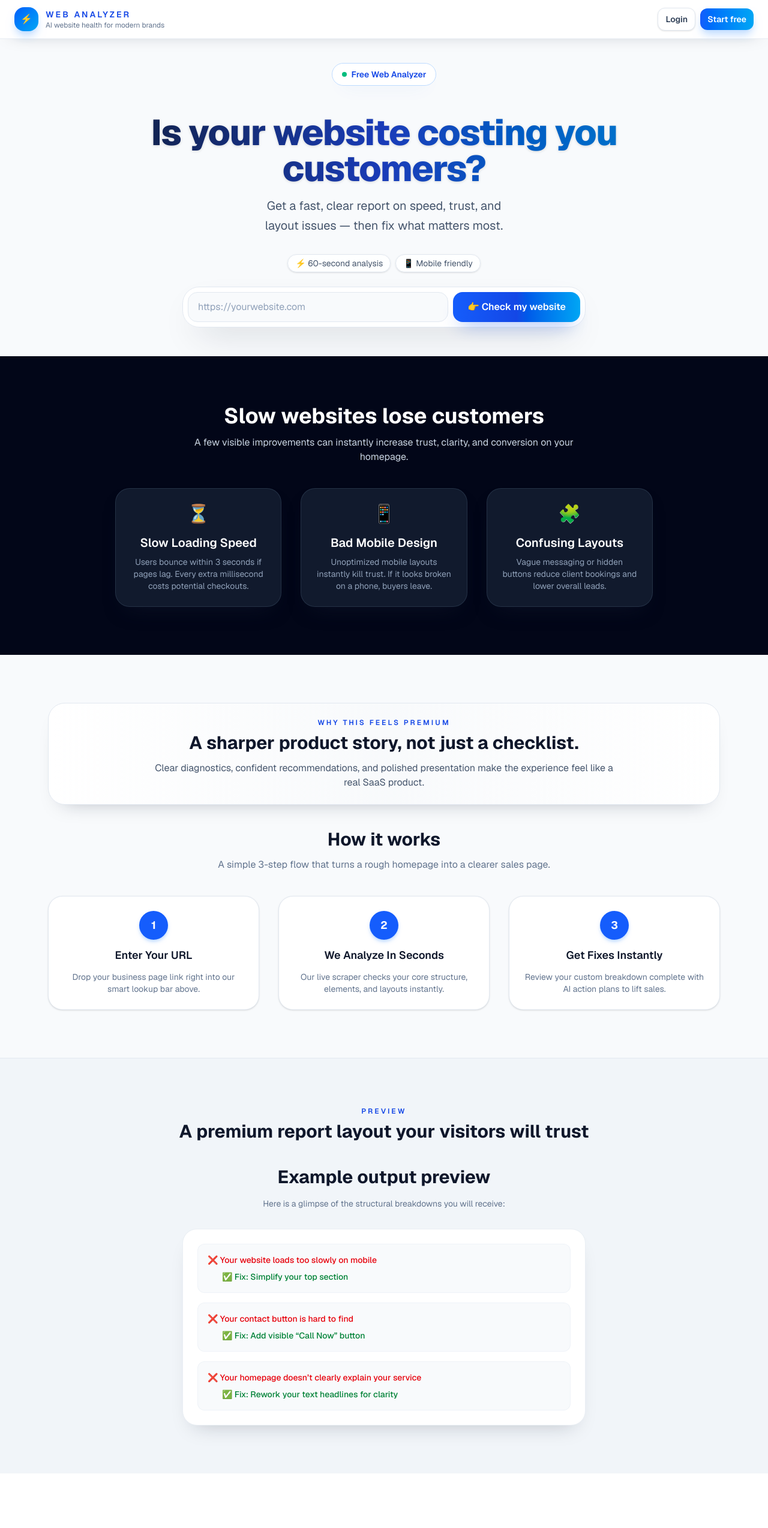
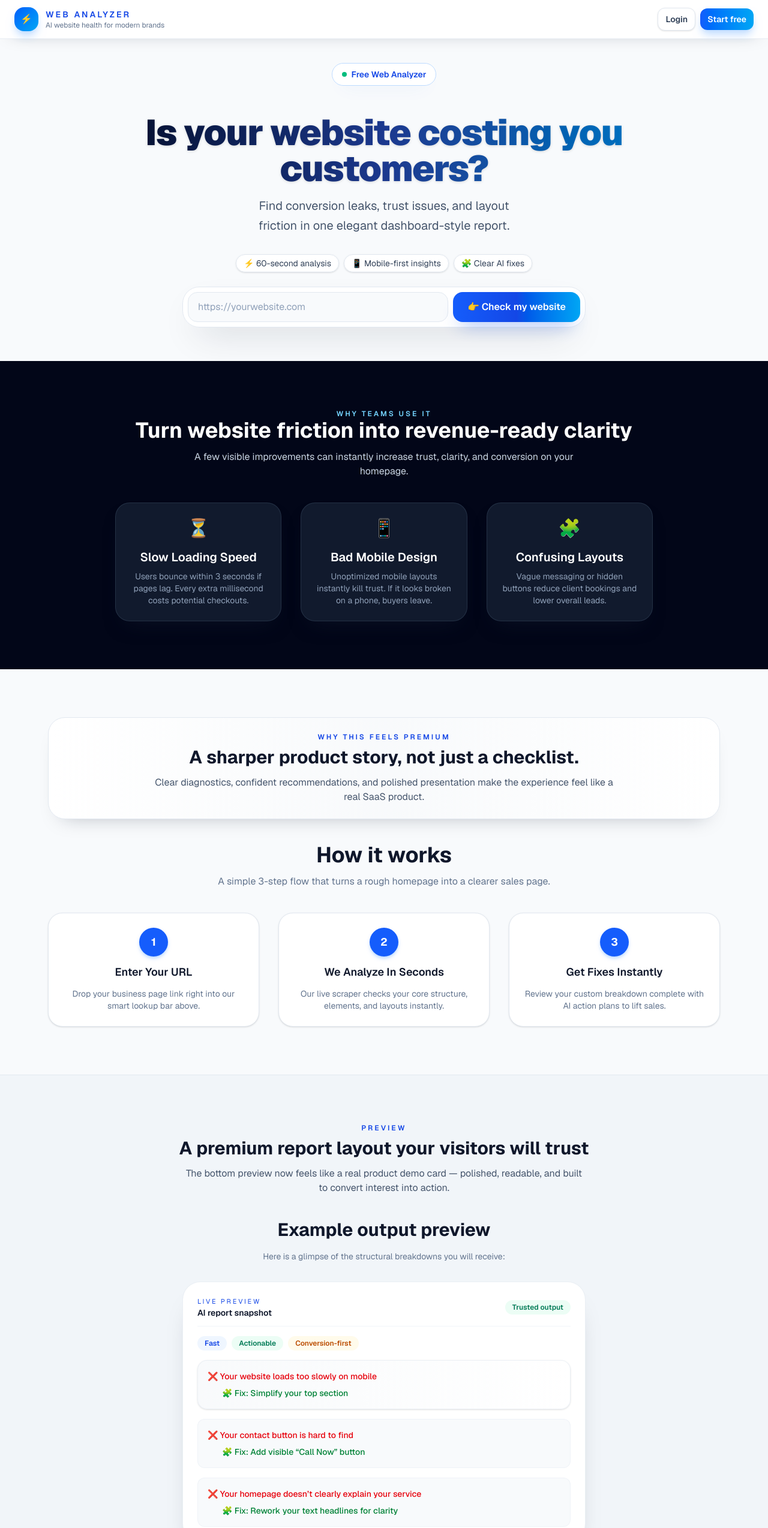
Before and after one commit to gabrieldragoscalin-hash/web_analyzer, a Next.js app in the folder frontend/: page / in a window 1280 px wide. Shown: the top 2548 px of the page at 60% size. Before the commit the page ends 2457 px from the top, so only its background shows below. Built offline with nearby package versions, Linux system fonts and the light colour scheme.

Commit message:
Refine SaaS landing page visuals

```diff
--- a/frontend/src/components/AnalysisHero.tsx
+++ b/frontend/src/components/AnalysisHero.tsx
@@ -16,21 +16,23 @@ export default function AnalysisHero({
     onAnalyze,
 }: AnalysisHeroProps) {
     return (
-        <header className="pt-10 pb-12 px-4 max-w-6xl mx-auto text-center">
+        <header className="relative pt-10 pb-14 px-4 max-w-6xl mx-auto text-center overflow-hidden">
+            <div className="absolute inset-x-0 top-0 -z-10 mx-auto h-40 w-72 rounded-full bg-gradient-to-r from-blue-100/80 via-sky-100/70 to-cyan-100/70 blur-3xl" />
             <div className="mx-auto mb-6 inline-flex items-center gap-2 rounded-full border border-blue-200 bg-white/90 px-4 py-2 text-sm font-semibold text-blue-700 shadow-[0_12px_30px_-18px_rgba(37,99,235,0.45)] backdrop-blur">
                 <span className="h-2 w-2 rounded-full bg-emerald-500" />
                 Free Web Analyzer
             </div>
-            <h1 className="text-4xl md:text-6xl font-extrabold tracking-tight mt-6 mb-4 bg-gradient-to-r from-slate-900 via-blue-800 to-sky-600 bg-clip-text text-transparent drop-shadow-sm">
+            <h1 className="text-4xl md:text-6xl font-black tracking-tight mt-6 mb-4 bg-gradient-to-r from-slate-950 via-blue-900 to-sky-600 bg-clip-text text-transparent drop-shadow-sm">
                 Is your website costing you customers?
             </h1>
             <p className="text-lg md:text-xl text-slate-600 mb-8 max-w-2xl mx-auto leading-relaxed text-balance">
-                Get a fast, clear report on speed, trust, and layout issues — then fix what matters most.
+                Find conversion leaks, trust issues, and layout friction in one elegant dashboard-style report.
             </p>
 
             <div className="mb-6 flex flex-wrap items-center justify-center gap-2 text-sm text-slate-600">
-                <span className="rounded-full bg-white/90 px-3 py-1 shadow-sm border border-slate-200">⚡ 60-second analysis</span>
-                <span className="rounded-full bg-white/90 px-3 py-1 shadow-sm border border-slate-200">📱 Mobile friendly</span>
+                <span className="rounded-full bg-white/95 px-3 py-1 shadow-sm border border-slate-200 text-slate-700">⚡ 60-second analysis</span>
+                <span className="rounded-full bg-white/95 px-3 py-1 shadow-sm border border-slate-200 text-slate-700">📱 Mobile-first insights</span>
+                <span className="rounded-full bg-white/95 px-3 py-1 shadow-sm border border-slate-200 text-slate-700">🧩 Clear AI fixes</span>
             </div>
 
             <form
--- a/frontend/src/components/InfoSections.tsx
+++ b/frontend/src/components/InfoSections.tsx
@@ -2,8 +2,10 @@ export default function InfoSections() {
     return (
         <>
             <section className="bg-slate-950 text-white py-20 px-4 relative overflow-hidden">
+                <div className="absolute inset-0 -z-10 opacity-40" style={{backgroundImage: 'radial-gradient(circle at top, rgba(56,189,248,0.12), transparent 30%), radial-gradient(circle at right, rgba(129,140,248,0.12), transparent 25%)'}} />
                 <div className="max-w-4xl mx-auto text-center">
-                    <h2 className="text-3xl md:text-4xl font-bold mb-3">Slow websites lose customers</h2>
+                    <p className="text-xs font-semibold uppercase tracking-[0.25em] text-sky-300">Why teams use it</p>
+                    <h2 className="text-3xl md:text-4xl font-bold mb-3">Turn website friction into revenue-ready clarity</h2>
                     <p className="text-slate-300 text-sm md:text-base mb-10 max-w-2xl mx-auto">A few visible improvements can instantly increase trust, clarity, and conversion on your homepage.</p>
                     <div className="grid md:grid-cols-3 gap-8">
                         <article className="bg-slate-800/60 p-6 rounded-3xl border border-slate-700/60 shadow-[0_18px_35px_-20px_rgba(15,23,42,0.8)] hover:-translate-y-1 transition-transform duration-200">
@@ -31,7 +33,7 @@ export default function InfoSections() {
                     <h2 className="mt-2 text-3xl font-bold text-slate-900">A sharper product story, not just a checklist.</h2>
                     <p className="mx-auto mt-3 max-w-3xl text-sm text-slate-600 md:text-base">Clear diagnostics, confident recommendations, and polished presentation make the experience feel like a real SaaS product.</p>
                 </div>
-                <h2 className="text-3xl font-bold mb-3">How it works</h2>
+                <h2 className="text-3xl md:text-4xl font-bold mb-3">How it works</h2>
                 <p className="text-slate-500 text-sm md:text-base mb-10 max-w-2xl mx-auto">A simple 3-step flow that turns a rough homepage into a clearer sales page.</p>
                 <div className="grid md:grid-cols-3 gap-8">
                     <article className="rounded-3xl border border-slate-200 bg-white p-6 shadow-sm hover:-translate-y-1 transition-transform duration-200 space-y-3">
@@ -56,23 +58,36 @@ export default function InfoSections() {
                 <div className="mx-auto mb-10 flex max-w-4xl flex-col items-center text-center">
                     <p className="text-xs font-semibold uppercase tracking-[0.25em] text-blue-700">Preview</p>
                     <h2 className="mt-2 text-2xl font-bold text-slate-900 md:text-3xl">A premium report layout your visitors will trust</h2>
+                    <p className="mt-3 max-w-2xl text-sm text-slate-600 md:text-base">The bottom preview now feels like a real product demo card — polished, readable, and built to convert interest into action.</p>
                 </div>
                 <div className="max-w-2xl mx-auto">
                     <h2 className="text-2xl md:text-3xl font-bold text-center mb-4">Example output preview</h2>
                     <p className="text-slate-500 text-center mb-8 text-sm">Here is a glimpse of the structural breakdowns you will receive:</p>
 
-                    <div className="bg-white rounded-3xl p-6 shadow-[0_18px_35px_-20px_rgba(15,23,42,0.25)] border border-slate-200/70 space-y-4">
-                        <div className="bg-slate-50 p-4 rounded-xl border border-slate-200/40 space-y-2">
+                    <div className="bg-white rounded-[30px] p-6 shadow-[0_30px_45px_-25px_rgba(15,23,42,0.35)] border border-slate-200/70 space-y-4">
+                        <div className="flex items-center justify-between gap-3 border-b border-slate-100 pb-3">
+                            <div>
+                                <p className="text-[11px] uppercase tracking-[0.25em] text-blue-700">Live preview</p>
+                                <h3 className="text-sm font-semibold text-slate-900">AI report snapshot</h3>
+                            </div>
+                            <span className="rounded-full bg-emerald-50 px-3 py-1 text-xs font-semibold text-emerald-700">Trusted output</span>
+                        </div>
+                        <div className="flex flex-wrap gap-2">
+                            <span className="rounded-full bg-blue-50 px-3 py-1 text-xs font-semibold text-blue-700">Fast</span>
+                            <span className="rounded-full bg-emerald-50 px-3 py-1 text-xs font-semibold text-emerald-700">Actionable</span>
+                            <span className="rounded-full bg-amber-50 px-3 py-1 text-xs font-semibold text-amber-700">Conversion-first</span>
+                        </div>
+                        <div className="bg-gradient-to-r from-slate-50 to-white p-4 rounded-2xl border border-slate-200/60 shadow-sm space-y-2">
                             <p className="text-red-600 font-medium text-sm flex items-center gap-2">❌ Your website loads too slowly on mobile</p>
-                            <p className="text-green-700 font-medium text-sm pl-6">✅ Fix: Simplify your top section</p>
+                            <p className="text-green-700 font-medium text-sm pl-6">🧩 Fix: Simplify your top section</p>
                         </div>
                         <div className="bg-slate-50 p-4 rounded-xl border border-slate-200/40 space-y-2">
                             <p className="text-red-600 font-medium text-sm flex items-center gap-2">❌ Your contact button is hard to find</p>
-                            <p className="text-green-700 font-medium text-sm pl-6">✅ Fix: Add visible “Call Now” button</p>
+                            <p className="text-green-700 font-medium text-sm pl-6">🧩 Fix: Add visible “Call Now” button</p>
                         </div>
                         <div className="bg-slate-50 p-4 rounded-xl border border-slate-200/40 space-y-2">
                             <p className="text-red-600 font-medium text-sm flex items-center gap-2">❌ Your homepage doesn’t clearly explain your service</p>
-                            <p className="text-green-700 font-medium text-sm pl-6">✅ Fix: Rework your text headlines for clarity</p>
+                            <p className="text-green-700 font-medium text-sm pl-6">🧩 Fix: Rework your text headlines for clarity</p>
                         </div>
                     </div>
                 </div>
```
